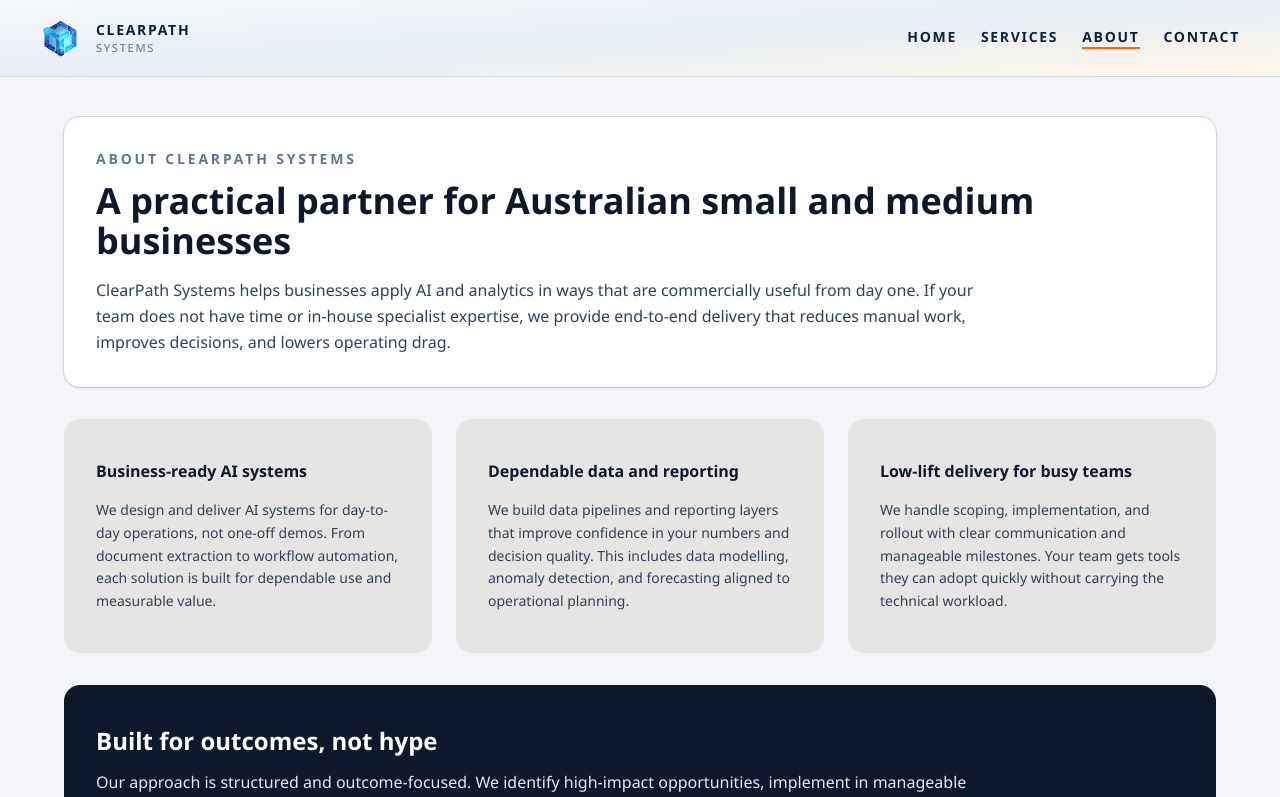
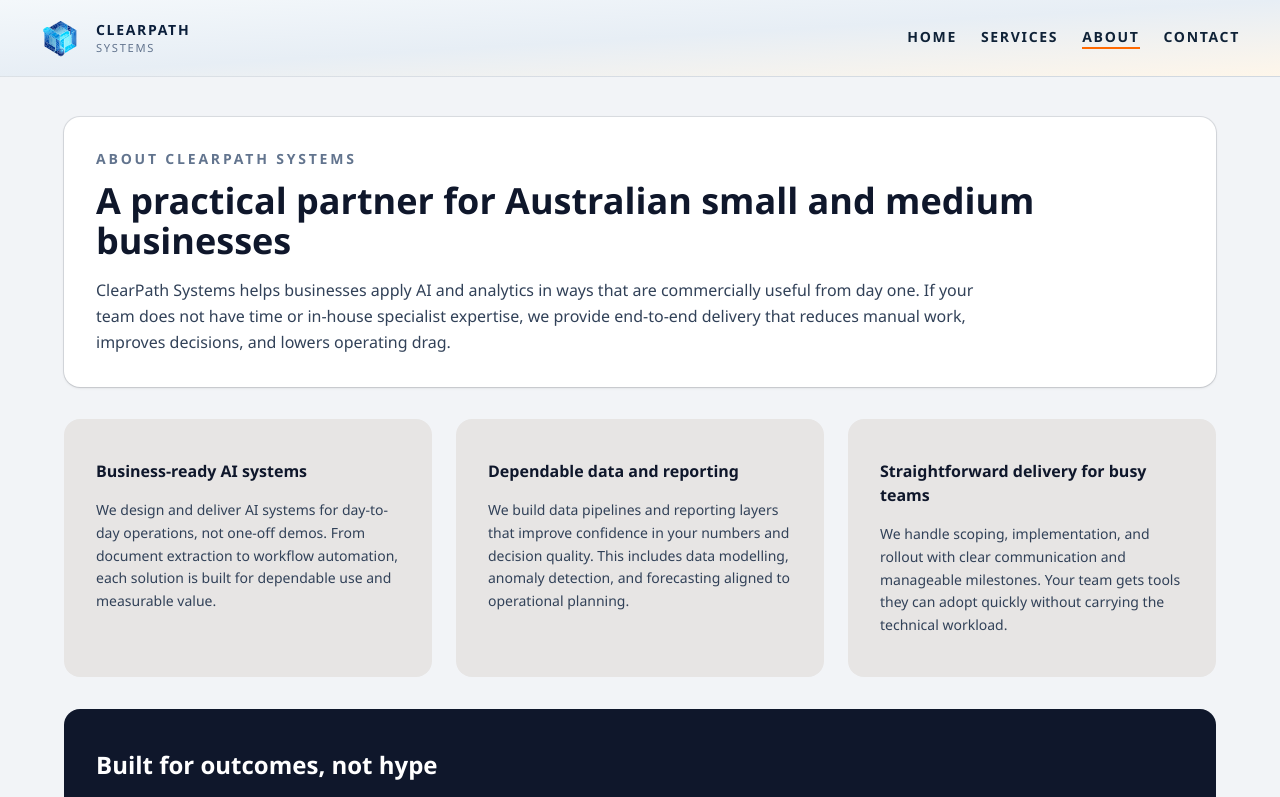
Before and after one commit to Coder-Cat-Org/clearpath-site, a React (Vite) app: page /about in a window 1280 px wide. Shown: the top 797 px of the page. Built offline with nearby package versions, Linux system fonts and the light colour scheme.

Commit message:
Update About page wording for delivery capability

```diff
--- a/src/pages/About.tsx
+++ b/src/pages/About.tsx
@@ -13,7 +13,7 @@ function About() {
         "We build data pipelines and reporting layers that improve confidence in your numbers and decision quality. This includes data modelling, anomaly detection, and forecasting aligned to operational planning.",
     },
     {
-      title: "Low-lift delivery for busy teams",
+      title: "Straightforward delivery for busy teams",
       description:
         "We handle scoping, implementation, and rollout with clear communication and manageable milestones. Your team gets tools they can adopt quickly without carrying the technical workload.",
     },
```
